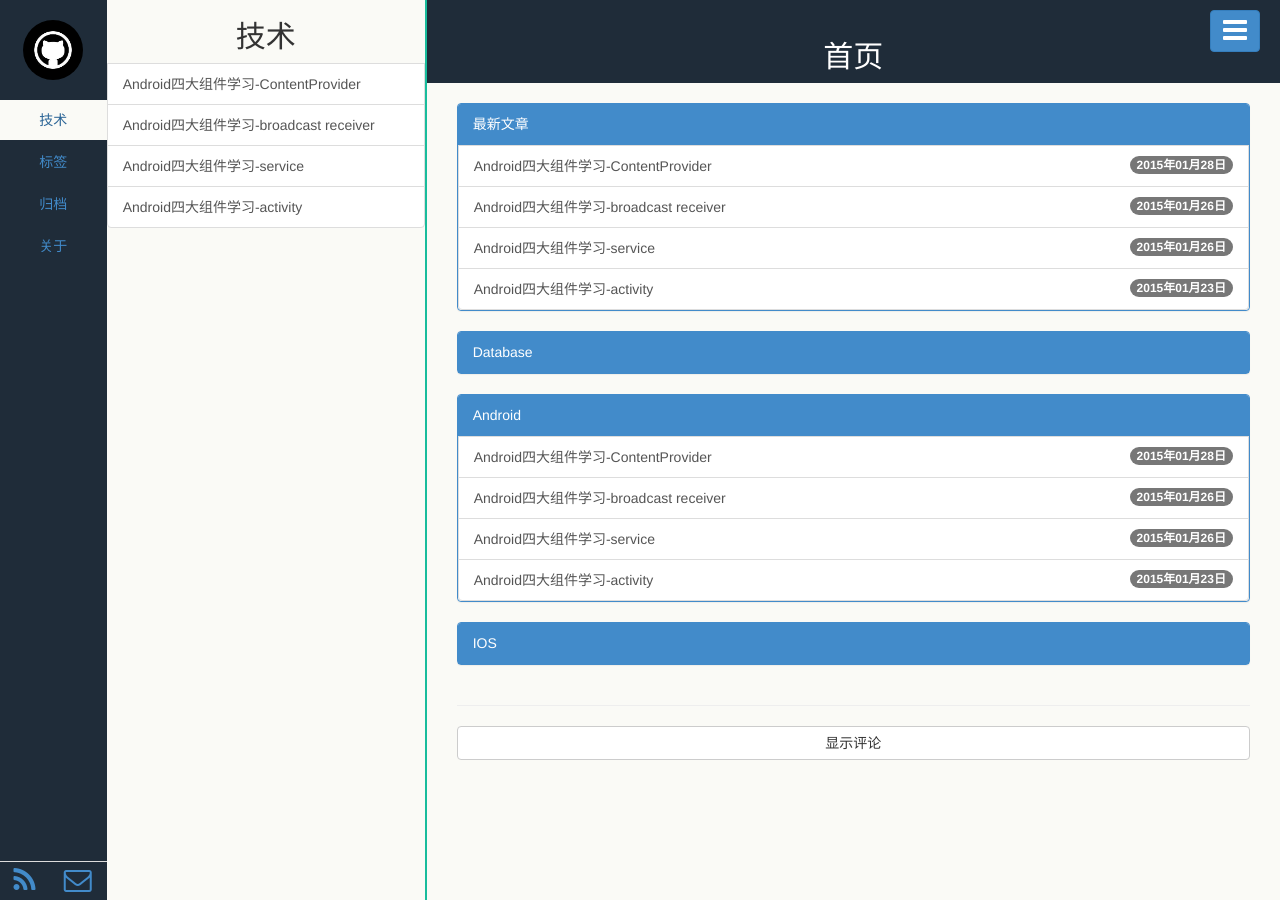
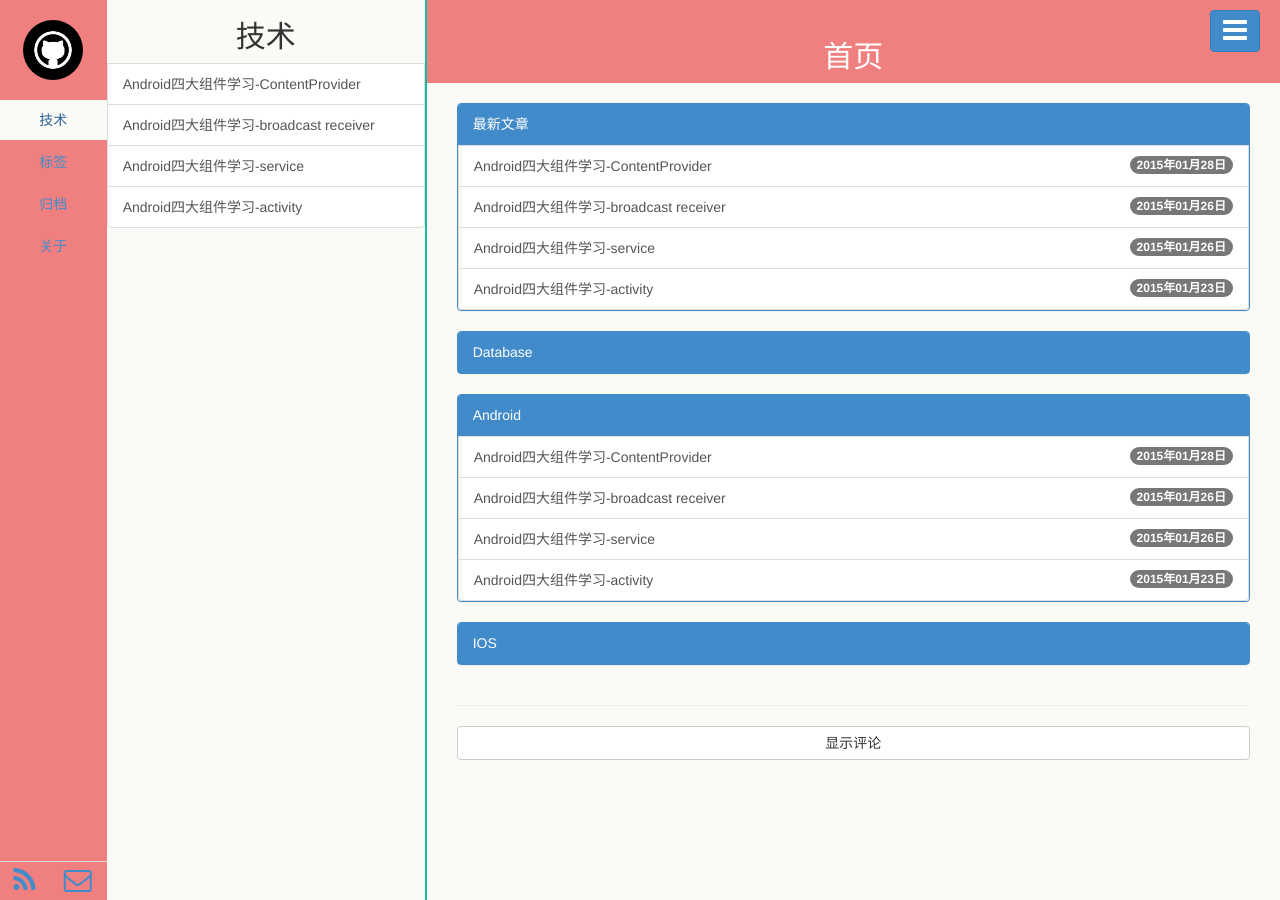
Before and after one commit to mchenyuxiang/mchenyuxiang.github.io, a Jekyll site: the page built from index.html, in a window 1280 px wide. Built offline with Jekyll 4.4.1, drawn with Linux system fonts in a browser that asks for light colours; the list of posts is cut into pages by our own code.

Commit message:
change the blog css color to #F08080

```diff
--- a/public/css/base.css
+++ b/public/css/base.css
@@ -4,14 +4,14 @@ body, html {
   margin: 0px;
   height: 100%;
   overflow: hidden;
-  background-color: #1f2c39;
+  background-color: #F08080;
 }
 .row {height: 100%;}
 /* 导航栏 + 目录栏 */
 .aside {height: 100%;}
 /* 左侧导航栏 */
 .aside1 {
-  background-color: #1f2c39;
+  background-color: #F08080;
   height: 100%;
   padding-left: 0px;
   padding-right: 0px;
@@ -45,7 +45,7 @@ body, html {
   background-color: #fafaf6;
 }
 .aside3-title {
-  background-color: #1f2c39;
+  background-color: #F08080;
   padding-left: 30px;
   padding-right: 30px;
   text-align: center;
```
